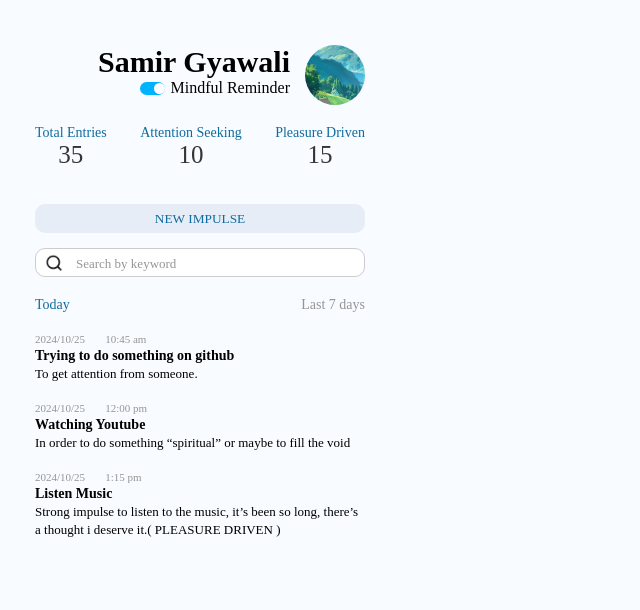
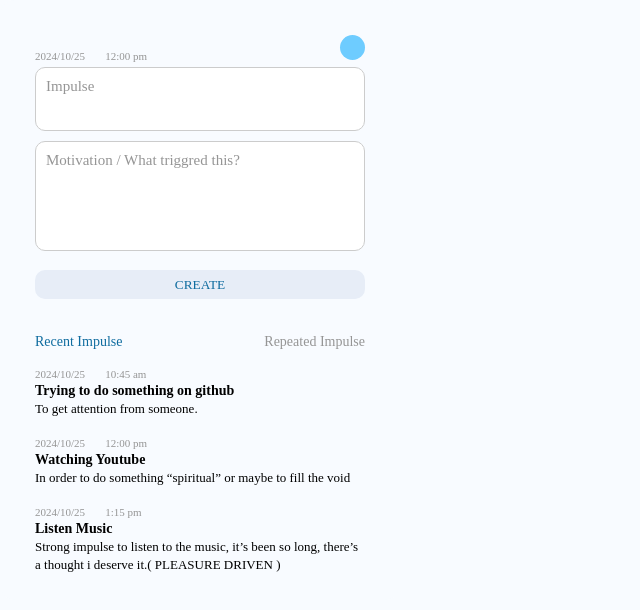
Before and after one commit to SamirGyawali/ImpulseJournal-ChromeExtension, a React (Create React App) app: page / in a window 1280 px wide. Shown: the top 610 px of the page, without its empty margins (0-640 px from the left). Built offline with nearby package versions, Linux system fonts and the light colour scheme; a web font is replaced by a local one.

Commit message:
homepage Completed

```diff
--- a/src/App.js
+++ b/src/App.js
@@ -1,11 +1,12 @@
 import logo from './logo.svg';
 import './App.scss';
 import Dashboard from './routes/dashboard/Dashboard';
+import Homepage from './routes/homepage/Homepage';
 
 function App() {
   return (
     <div className="app">
-      <Dashboard />
+      <Homepage />
     </div>
   );
 }
--- a/src/components/ListComponent/ListComponent.jsx
+++ b/src/components/ListComponent/ListComponent.jsx
@@ -36,8 +36,8 @@ const ListComponent = () => {
                 <span className="date">2024/10/25</span><span className="time">2:00 pm</span>
             </div>
             <div className="textCollections">
-                <h4 className="title">Trying to do something on github</h4>
-                <span className="description">To get attention from someone.</span>
+                <h4 className="title">Fear or Maybe resistance</h4>
+                <span className="description">Resistance to do something at work.</span>
             </div>
         </div>
         <div className="textWrapper">
@@ -45,8 +45,8 @@ const ListComponent = () => {
                 <span className="date">2024/10/25</span><span className="time">2:27 pm</span>
             </div>
             <div className="textCollections">
-                <h4 className="title">Trying to do something on github</h4>
-                <span className="description">To get attention from someone.</span>
+                <h4 className="title">Sleeping Tendency</h4>
+                <span className="description">Get sleep it's all useless anyway, small voice.</span>
             </div>
         </div>
         <div className="textWrapper">
@@ -54,8 +54,8 @@ const ListComponent = () => {
                 <span className="date">2024/10/25</span><span className="time">2:45 pm</span>
             </div>
             <div className="textCollections">
-                <h4 className="title">Trying to do something on github</h4>
-                <span className="description">To get attention from someone.</span>
+                <h4 className="title">Aru ma dosh dekhne</h4>
+                <span className="description">Aru ma dosh dekhne tendency coming up so intense.</span>
             </div>
         </div>
         <span className="showMore">Show more...</span>
--- /dev/null
+++ b/src/routes/homepage/Homepage.jsx
@@ -0,0 +1,36 @@
+import React from 'react';
+import './homepage.scss';
+import NewButton from '../../components/Newbutton/NewButton';
+import ListComponent from '../../components/ListComponent/ListComponent';
+
+const Homepage = () => {
+    return (
+        <div className='homePage'>
+            <div className="topWrapper">
+                <div className="topNav">
+                    <div className="dateTime">
+                        <span className="date">2024/10/25</span><span className="time">12:00 pm</span>
+                    </div>
+                    <button className='circle'></button>
+                </div>
+                <div className="textFieldWrapper">
+                    <textarea name="impulsetxt" id="" placeholder='Impulse' className='impulse'></textarea>
+                    <div className="wrap">
+                        <textarea name="motivationtxt" id="" placeholder='Motivation / What triggred this?' className='motivation'></textarea>
+                        <NewButton text="CREATE" className="createButton"/>
+
+                    </div>
+                </div>
+            </div>
+            <div className="bottomWrapper">
+                <div className="filters">
+                    <span className='recent'>Recent Impulse</span>
+                    <span className='repeated inactive'>Repeated Impulse</span>
+                </div>
+                <ListComponent/>
+            </div>
+        </div>
+    );
+};
+
+export default Homepage;
--- /dev/null
+++ b/src/routes/homepage/homepage.scss
@@ -0,0 +1,91 @@
+.homePage{
+    margin: 15px;
+    padding: 20px;
+    display: flex;
+    flex-direction: column;
+    gap: 35px;
+    .topWrapper{
+        display: flex;
+        flex-direction: column;
+        gap: 5px;
+
+        .topNav{
+            display: flex;
+            align-items: baseline;
+            justify-content: space-between;
+            .dateTime{
+                display: flex;
+                align-items: center;
+                gap: 20px;
+                span{
+                    font-family: "rounded-semibold";
+                    font-size: 11px;
+                    color: var(--neutral-color);
+                }
+            }
+            button{
+                cursor: pointer;
+                &:hover{
+                    border: 1px solid var(--primary-color);
+                }
+            }
+            .circle{
+                border: none;
+                outline: none;
+                background-color: #6ECCFF;
+                width: 25px;
+                height: 25px;
+                border-radius: 50%;
+            }
+        }
+        .textFieldWrapper{
+            display: flex;
+            flex-direction: column;
+            gap: 10px;
+
+            textarea{
+                width: 100%;
+                padding: 10px;
+                height: 110px;
+                resize: none;
+                font-size: 15px;
+                font-family: "rounded-regular";
+                border-radius: 10px;
+                color: none;
+                border: 1px solid #ccc;
+                outline: none;
+
+                &::placeholder{
+                    font-family: "rounded-regular";
+                    font-size: 15px;
+                    color: var(--neutral-color);
+                }
+                &:focus {
+                    border-color: #34A7C1;
+                }
+            }
+            .impulse{
+                height: 64px;
+            }
+        }
+    }
+    .bottomWrapper{
+        display: flex;
+        flex-direction: column;
+        gap: 18px;
+        .filters{
+            display: flex;
+            justify-content: space-between;
+            align-items: center;
+            span{
+                color: var(--primary-color);
+                font-family: "rounded-heavy";
+                font-size: 14px;
+                cursor: pointer;
+            }
+            .inactive{
+                color: #959595;
+              }
+        }
+    }
+}
```
Also changed, not shown: 2 other files (tests, documents, lock files or other folders).
